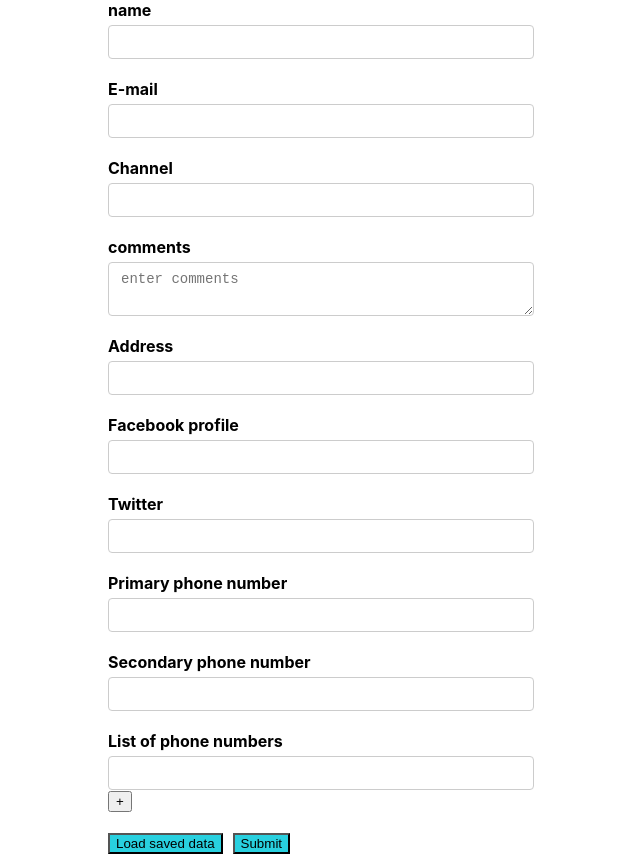
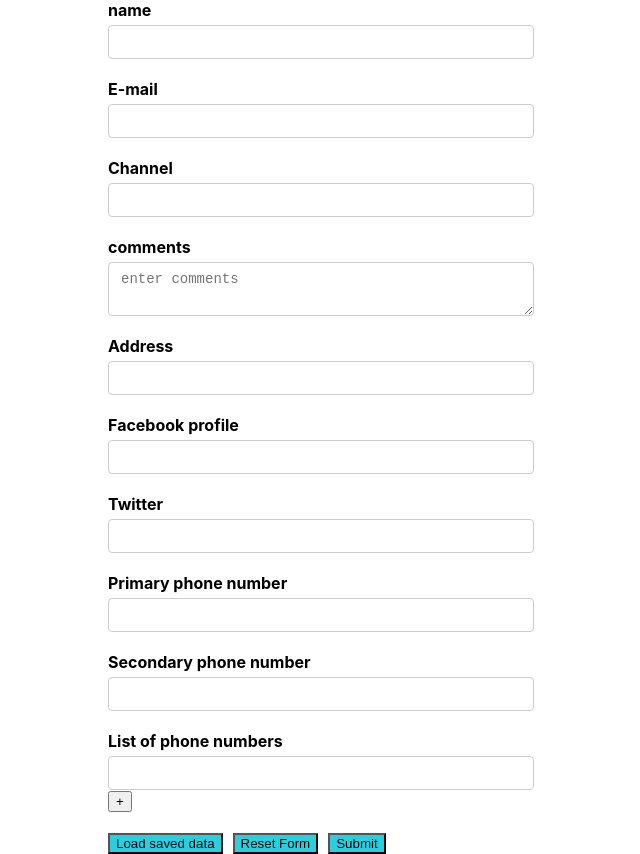
Before and after one commit to sani2608/react-formik, a React (Vite) app: page / in a window 1280 px wide. Shown: the whole page, without its empty margins (319-959 px from the left). Built offline with nearby package versions, Linux system fonts and the light colour scheme.

Commit message:
reset form

```diff
--- a/src/components/YoutubeForm.jsx
+++ b/src/components/YoutubeForm.jsx
@@ -43,6 +43,7 @@ const onSubmit = (values, onSubmitProps) => {
   // console.log(values);
   console.log("on submit props", onSubmitProps);
   onSubmitProps.setSubmitting(false);
+  onSubmitProps.resetForm();
 };
 
 const validateComments = (value) => {
@@ -207,11 +208,24 @@ const YoutubeForm = () => {
 
             <div className="button_class"></div>
             <button
-              style={{ backgroundColor: "rgb(40, 208, 223)", marginRight: "10px" }}
+              style={{
+                backgroundColor: "rgb(40, 208, 223)",
+                marginRight: "10px",
+              }}
               type="button"
               onClick={() => setFormValues(savedValues)}
             >
               Load saved data
+            </button>
+
+            <button
+              type="reset"
+              style={{
+                backgroundColor: "rgb(40, 208, 223)",
+                  marginRight: "10px",
+              }}
+            >
+              Reset Form
             </button>
 
             <button
```
